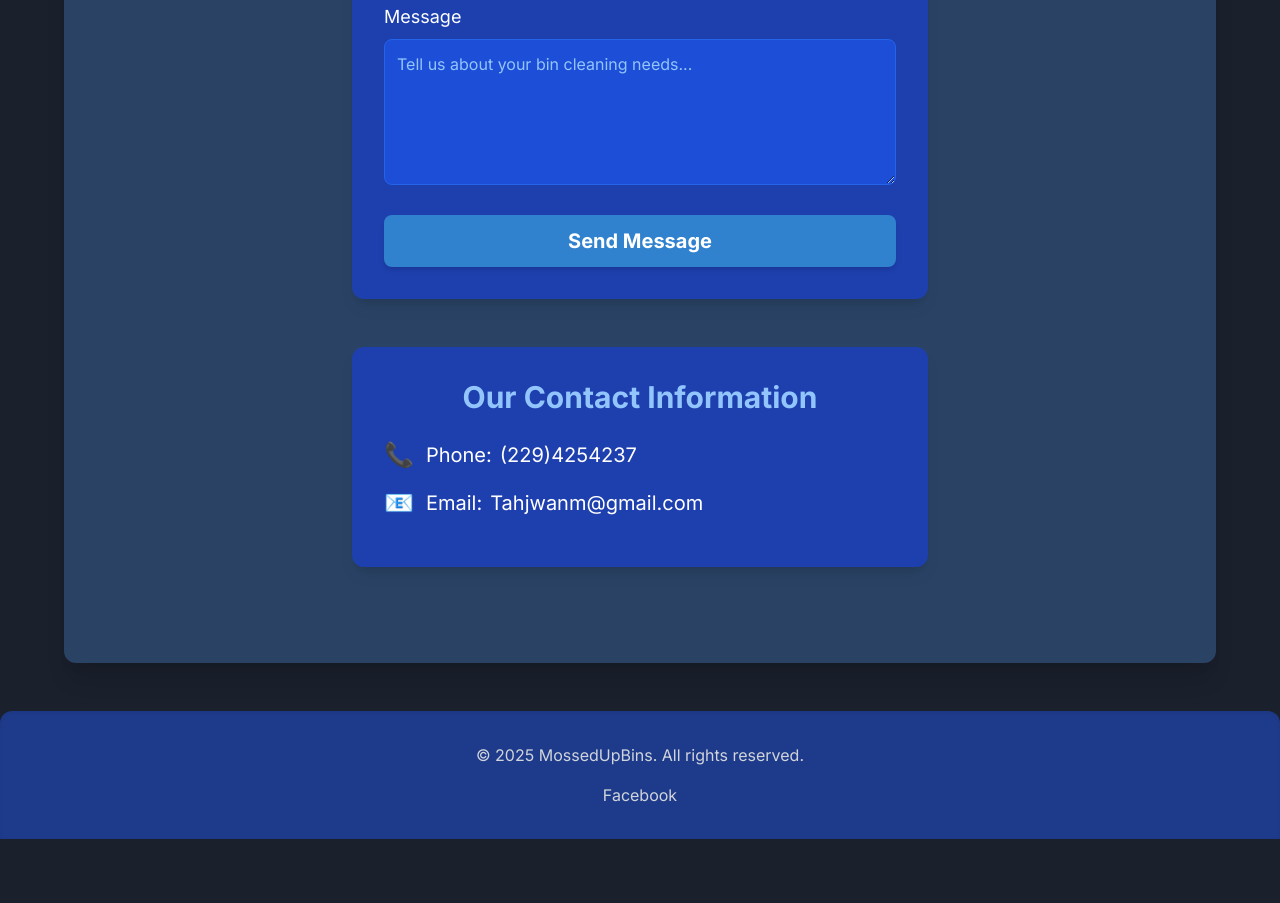
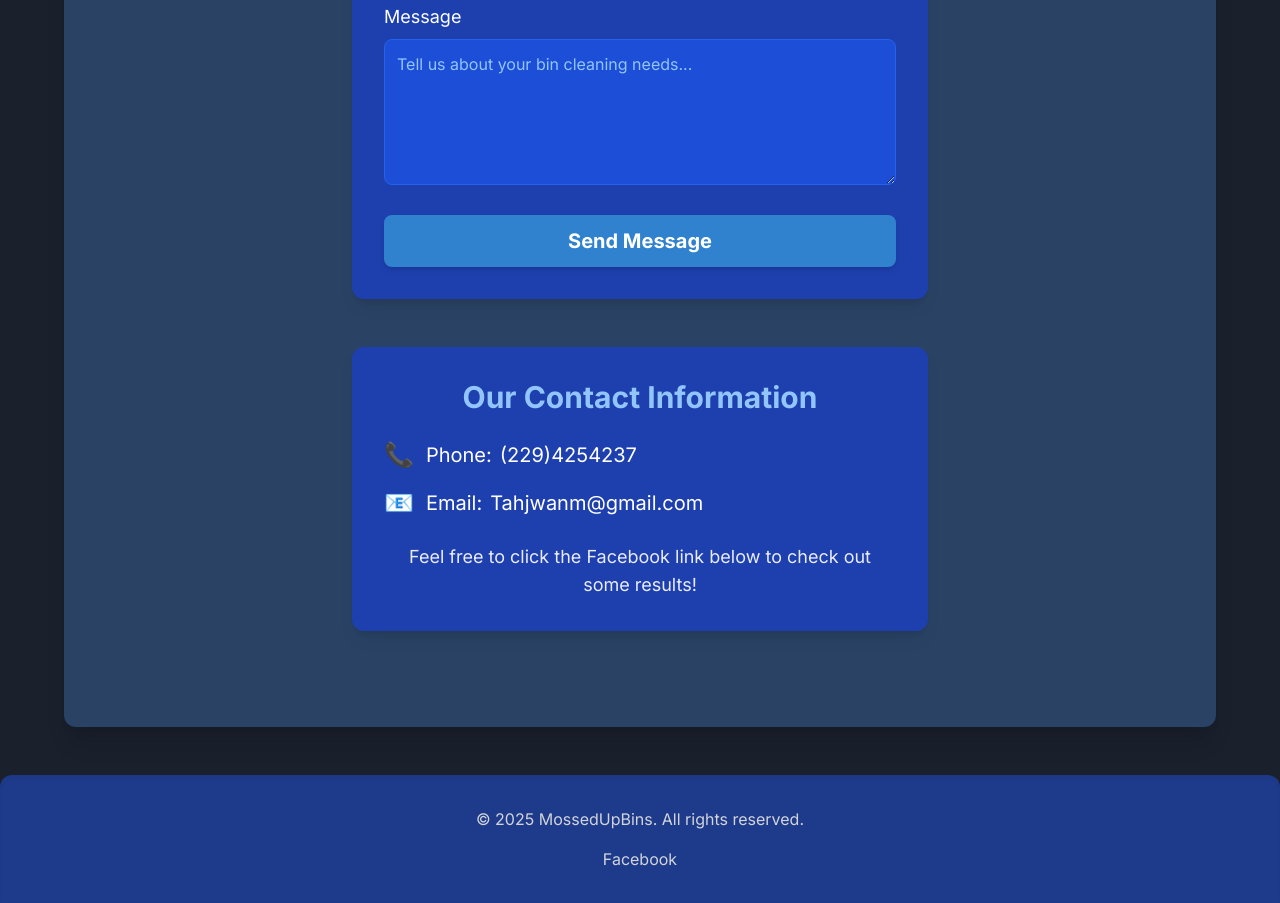
Before and after one commit to tahj2003/MossedUpBins, a plain HTML site: page index.html in a window 1280 px wide. Shown: the part 3595-4498 px from the top of the page. Before the commit the page ends 4434 px from the top, so only its background shows below. Drawn offline with nearby package versions, Linux system fonts and the light colour scheme.

Commit message:
Update index.html
This commit adds a promotional message to the "Our Contact Information" box within the Contact Section.

Specifically:
- A new paragraph (`<p>`) element containing the text "Feel free to click the Facebook link below to check out some results!!" has been added to the contact information `div`.

This message encourages users to visit the Facebook page to see results, enhancing user engagement and driving traffic to social media.

```diff
--- a/index.html
+++ b/index.html
@@ -262,7 +262,7 @@
                     </form>
                 </div>
                 <!-- New Contact Information Section -->
-                <div class="max-w-xl mx-auto mt-12 bg-blue-800 p-8 rounded-xl shadow-lg text-left">
+<div class="max-w-xl mx-auto mt-12 bg-blue-800 p-8 rounded-xl shadow-lg text-left">
                     <h3 class="text-3xl font-bold mb-6 text-blue-300 text-center">Our Contact Information</h3>
                     <p class="text-xl mb-4 flex items-center justify-center md:justify-start">
                         <span class="text-accent-blue text-2xl mr-3">📞</span>
@@ -272,15 +272,13 @@
                         <span class="text-accent-blue text-2xl mr-3">📧</span>
                         Email: <a href="mailto:info@mosssparklingbins.com" class="ml-2 hover:underline">Tahjwanm@gmail.com</a>
                     </p>
-                    <p class="text-xl flex items-center justify-center md:justify-start">
-                        <span class="text-accent-blue text-2xl mr-3"></span>
-
+                    <p class="text-lg mt-6 text-center opacity-90">
+                        Feel free to click the Facebook link below to check out some results!
                     </p>
                 </div>
             </div>
         </section>
     </main>
-
     <!-- Footer Section -->
     <footer class="bg-blue-900 py-8 px-6 md:px-12 text-center text-gray-300 rounded-t-xl shadow-inner">
         <div class="container mx-auto">
```
